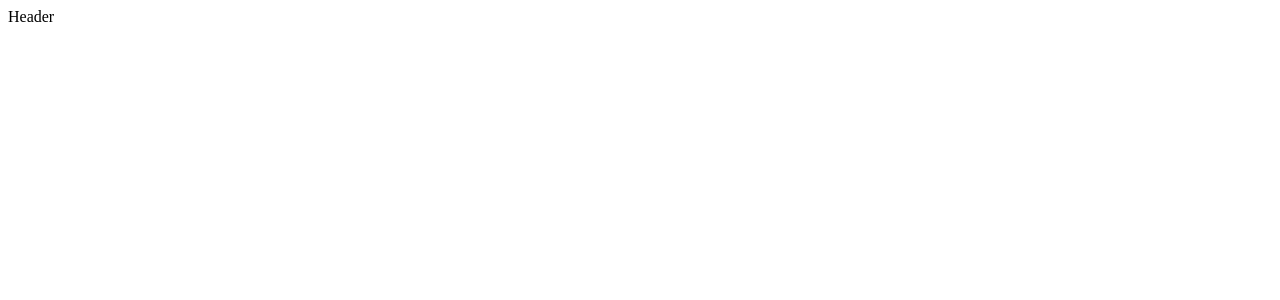
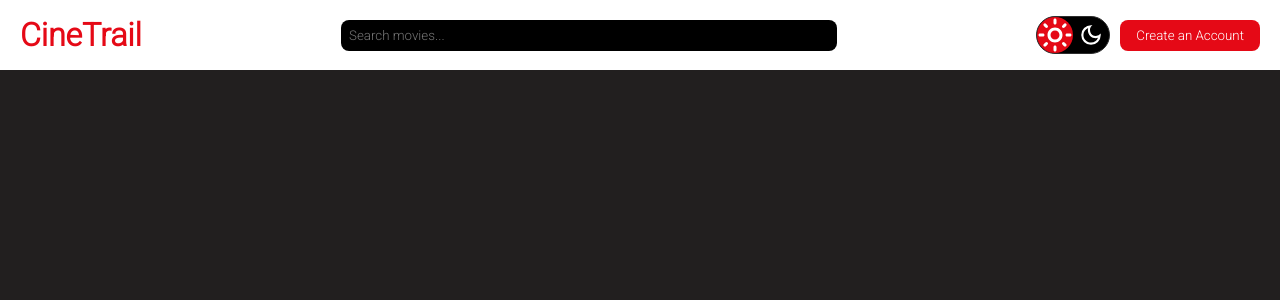
Before and after one commit to wrvines/reactmovieproject, a React (Create React App) app: page / in a window 1280 px wide. Shown: the top 300 px of the page. Built offline with nearby package versions, Linux system fonts and the light colour scheme.

Commit message:
finished header and light/dark mode

```diff
--- a/src/App.css
+++ b/src/App.css
@@ -0,0 +1,28 @@
+@import url('https://fonts.googleapis.com/css2?family=Roboto:wght@300&display=swap');
+
+*{
+  margin:0;
+  padding:0;
+  box-sizing: border-box;
+  font-family: 'Roboto', sans-serif;
+}
+
+:root{
+  --red: #e50916;
+  --white:#fff;
+  --black:#000;
+  --header-height:70px;
+  --header-height-mobile:150px;
+  --dark-bg:#221f1f;
+  --light-bg:white;
+  --footer-bg:#373232;
+  --transparent-bg:rgba(20, 20, 20, 0.7);
+  --grey:#2D2D2D;
+  --grey-text:#9B9B9B;
+}
+a{
+  text-decoration: none;
+}
+body{
+  background-color: var(--dark-bg);
+}
--- a/src/App.js
+++ b/src/App.js
@@ -1,12 +1,15 @@
 import "./App.css";
 import Header from "./components/Header/Header";
 import { BrowserRouter, Routes, Route } from "react-router-dom";
+import ThemeContextProvider from "./contexts/ThemeContext";
 
 function App() {
   return (
     <div className="App">
       <BrowserRouter>
-        <Header />
+        <ThemeContextProvider>
+          <Header />
+        </ThemeContextProvider>
       </BrowserRouter>
     </div>
   );
--- a/src/components/Header/Header.css
+++ b/src/components/Header/Header.css
@@ -0,0 +1,72 @@
+.header-container{
+    color:var(--white);
+    height:var(--header-height);
+    background-color:var(--transparent-bg);
+    position: fixed;
+    top: 0;
+    width: 100%;
+    padding: 0 20px;
+
+    display: flex;
+    align-items: center;
+    justify-content: space-between;
+
+}
+
+.header-light{
+    background-color: var(--white);
+}
+.theme-icon{
+    font-size: 36px;
+    border-radius: 50%;
+    cursor: pointer;
+    padding: 5px;
+}
+
+.theme-icon-active{
+    background-color: var(--red);
+    padding: 0;
+}
+
+.logo{
+    color: var(--red);
+    font-size: 2rem;
+    font-weight: bold;
+}
+
+.search-container{
+    width: 40%;
+ }
+
+ .search-input{
+    width: 100%;
+    border: none;
+    padding: 8px;
+    border-radius: 8px;
+    background-color: var(--black);
+    color: var(--grey-text);
+}
+
+.create-account-btn{
+    background-color: var(--red);
+    padding: 8px 16px;
+    border-radius: 8px;
+    cursor: pointer;
+    border: none;
+    color: var(--white);
+    margin-left: 10px;
+}
+
+.header-buttons-container{
+    display: flex;
+    align-items: center;
+}
+
+.theme-buttons{
+    background-color: var(--black);
+    border-radius: 20px;
+    display: flex;
+    align-items: center;
+    justify-content: space-between;
+    border: solid 1px var(--grey);
+}
--- a/src/components/Header/Header.js
+++ b/src/components/Header/Header.js
@@ -1,8 +1,49 @@
 import "./Header.css";
-import React from "react";
+import React, { useContext } from "react";
+import { Link } from "react-router-dom";
+import { MdOutlineDarkMode, MdOutlineLightMode } from "react-icons/md";
+import { ThemeContext } from "../../contexts/ThemeContext";
 
 function Header() {
-  return <div>Header</div>;
+  const { darkMode, setDarkMode } = useContext(ThemeContext);
+
+  const handleTheme = () => {
+    setDarkMode(!darkMode);
+    localStorage.setItem("darkMode", !darkMode);
+  };
+
+  return (
+    <div
+      className={
+        darkMode ? "header-container" : "header-container header-light"
+      }
+    >
+      <Link to="/" className="logo">
+        CineTrail
+      </Link>
+      <div className="search-container">
+        <input placeholder="Search movies..." className="search-input" />
+      </div>
+      <div className="header-buttons-container">
+        <div className="theme-button-container">
+          {darkMode ? (
+            <div className="theme-buttons" onClick={handleTheme}>
+              <MdOutlineLightMode className="theme-icon" />
+              <MdOutlineDarkMode className="theme-icon theme-icon-active" />
+            </div>
+          ) : (
+            <div className="theme-buttons" onClick={handleTheme}>
+              <MdOutlineLightMode className="theme-icon theme-icon-active" />
+              <MdOutlineDarkMode className="theme-icon" />
+            </div>
+          )}
+        </div>
+        <div>
+          <button className="create-account-btn">Create an Account</button>
+        </div>
+      </div>
+    </div>
+  );
 }
 
 export default Header;
--- /dev/null
+++ b/src/contexts/ThemeContext.js
@@ -0,0 +1,23 @@
+import React, { useState, createContext, useEffect } from "react";
+export const ThemeContext = createContext();
+
+export default function ThemeContextProvider(props) {
+  //set up my global state
+  const [darkMode, setDarkMode] = useState(true);
+
+  //have to get value from localStorage when page loads
+  useEffect(() => {
+    const theme = localStorage.getItem("darkMode1");
+
+    //stores everything as a string, needs to be boolean
+    //use JSON.parse to fix if value is not a string
+    //all values in localStorage are stored as strings
+    setDarkMode(JSON.parse(theme));
+  }, []);
+
+  return (
+    <ThemeContext.Provider value={{ darkMode, setDarkMode }}>
+      {props.children}
+    </ThemeContext.Provider>
+  );
+}
```
